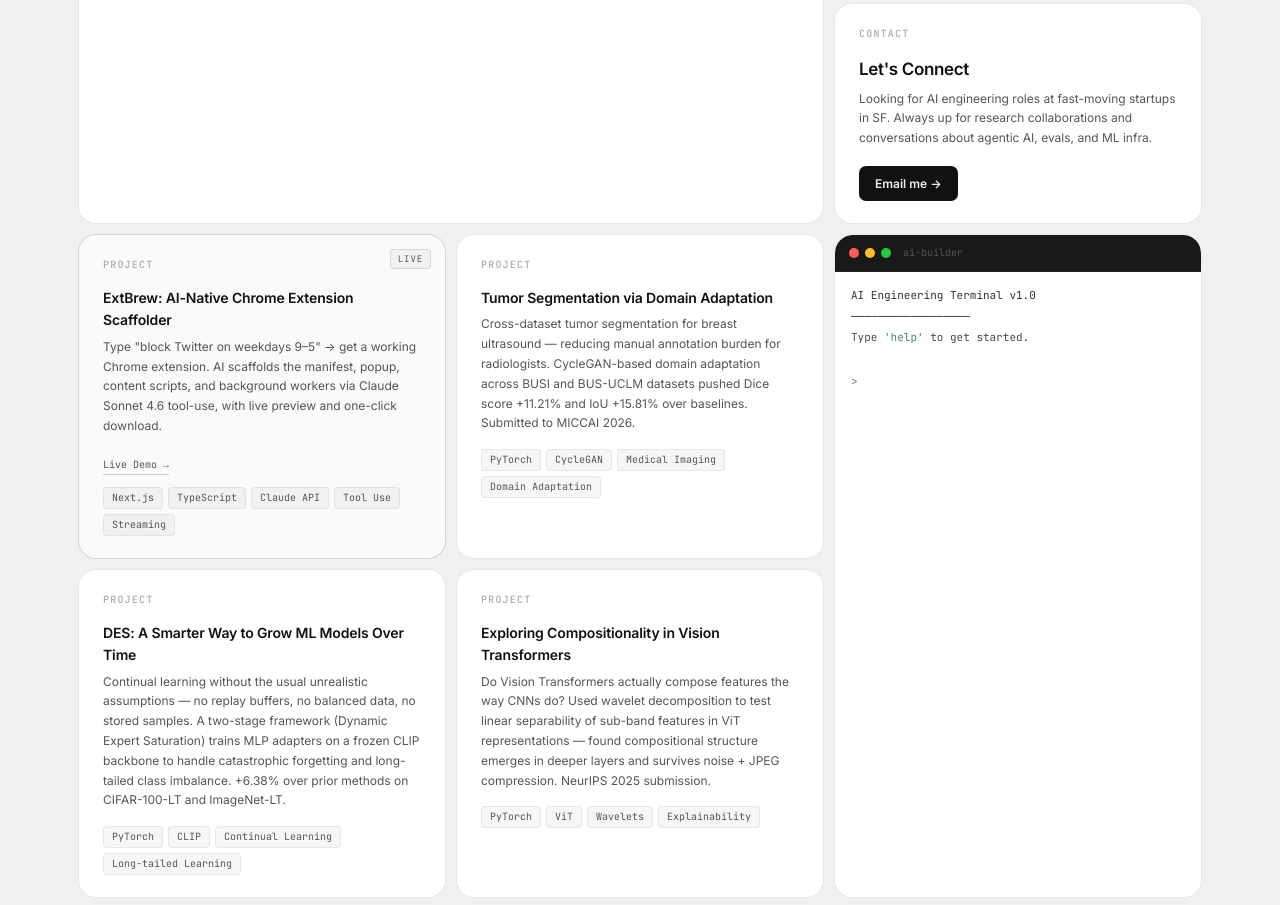
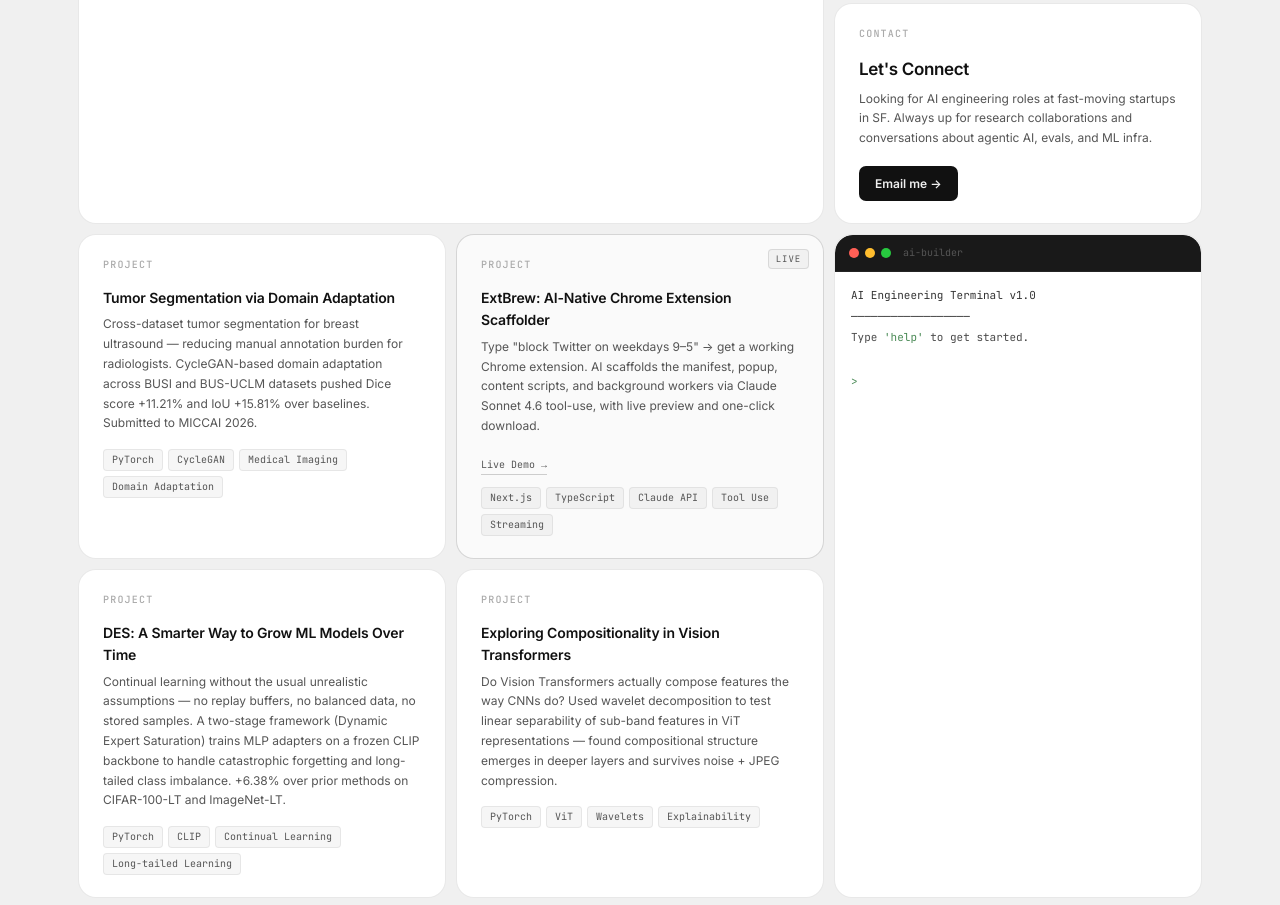
Before and after one commit to divyarajparia/divyarajparia.github.io, a plain HTML site: page index.html in a window 1280 px wide. Shown: the part 379-1284 px from the top of the page. Drawn offline with Linux system fonts and the light colour scheme.

Commit message:
Move ExtBrew to second; remove NeurIPS from ViT card

```diff
--- a/index.html
+++ b/index.html
@@ -62,7 +62,20 @@
       <a class="cta-btn" href="mailto:dmrajparia@gmail.com">Email me →</a>
     </div>
 
-    <!-- ── PROJECT 1 — ExtBrew (span 4, row 3) ──────── -->
+    <!-- ── PROJECT 1 — Tumor Seg (span 4, row 3) ─────── -->
+    <a class="card c-proj" href="projects/tumor-segmentation.html">
+      <span class="label">Project</span>
+      <div class="proj-title">Tumor Segmentation via Domain Adaptation</div>
+      <p class="proj-desc">Cross-dataset tumor segmentation for breast ultrasound — reducing manual annotation burden for radiologists. CycleGAN-based domain adaptation across BUSI and BUS-UCLM datasets pushed Dice score +11.21% and IoU +15.81% over baselines. Submitted to MICCAI 2026.</p>
+      <div class="tags">
+        <span class="tag">PyTorch</span>
+        <span class="tag">CycleGAN</span>
+        <span class="tag">Medical Imaging</span>
+        <span class="tag">Domain Adaptation</span>
+      </div>
+    </a>
+
+    <!-- ── PROJECT 2 — ExtBrew (span 4, row 3) ──────── -->
     <a class="card c-proj featured" href="projects/extbrew.html">
       <span class="label">Project</span>
       <span class="live-badge">Live</span>
@@ -75,19 +88,6 @@
         <span class="tag">Claude API</span>
         <span class="tag">Tool Use</span>
         <span class="tag">Streaming</span>
-      </div>
-    </a>
-
-    <!-- ── PROJECT 2 — Tumor Seg (span 4, row 3) ─────── -->
-    <a class="card c-proj" href="projects/tumor-segmentation.html">
-      <span class="label">Project</span>
-      <div class="proj-title">Tumor Segmentation via Domain Adaptation</div>
-      <p class="proj-desc">Cross-dataset tumor segmentation for breast ultrasound — reducing manual annotation burden for radiologists. CycleGAN-based domain adaptation across BUSI and BUS-UCLM datasets pushed Dice score +11.21% and IoU +15.81% over baselines. Submitted to MICCAI 2026.</p>
-      <div class="tags">
-        <span class="tag">PyTorch</span>
-        <span class="tag">CycleGAN</span>
-        <span class="tag">Medical Imaging</span>
-        <span class="tag">Domain Adaptation</span>
       </div>
     </a>
 
@@ -132,7 +132,7 @@
     <a class="card c-proj" href="projects/vit-explainability.html">
       <span class="label">Project</span>
       <div class="proj-title">Exploring Compositionality in Vision Transformers</div>
-      <p class="proj-desc">Do Vision Transformers actually compose features the way CNNs do? Used wavelet decomposition to test linear separability of sub-band features in ViT representations — found compositional structure emerges in deeper layers and survives noise + JPEG compression. NeurIPS 2025 submission.</p>
+      <p class="proj-desc">Do Vision Transformers actually compose features the way CNNs do? Used wavelet decomposition to test linear separability of sub-band features in ViT representations — found compositional structure emerges in deeper layers and survives noise + JPEG compression.</p>
       <div class="tags">
         <span class="tag">PyTorch</span>
         <span class="tag">ViT</span>
```
